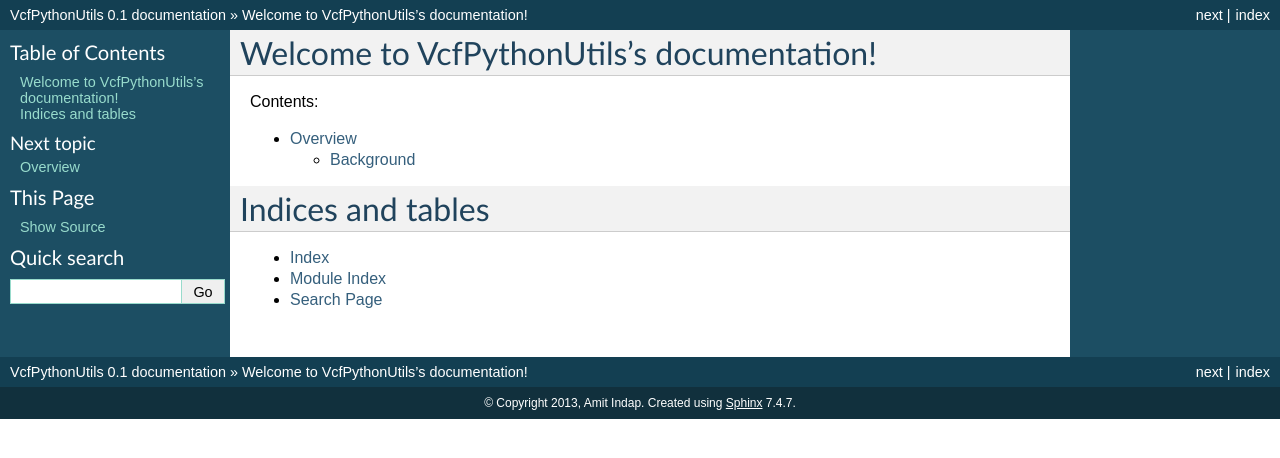
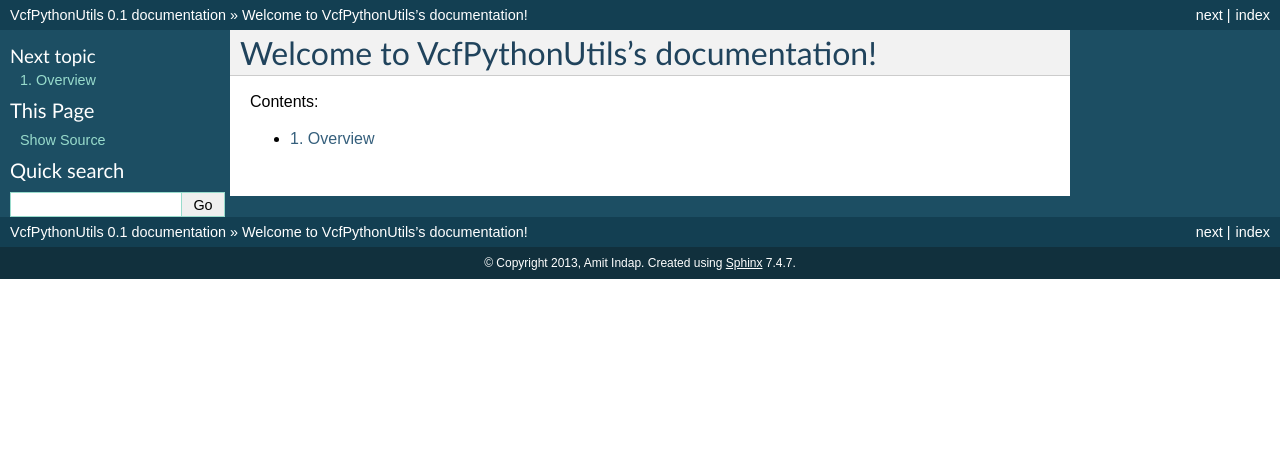
Before and after one commit to indapa/VcfPythonUtils, a Sphinx documentation site: the page built from docs/index.rst, in a window 1280 px wide. Shown: the top 458 px of the page. Built offline with Sphinx 7.4.7, drawn with Linux system fonts in a browser that asks for light colours.

Commit message:
fixed typos

```diff
--- a/docs/conf.py
+++ b/docs/conf.py
@@ -64,7 +64,7 @@
 
 # List of patterns, relative to source directory, that match files and
 # directories to ignore when looking for source files.
-#exclude_patterns = ['_build']
+exclude_patterns = ['_build']
 
 # The reST default role (used for this markup: `text`) to use for all documents.
 #default_role = None
--- a/docs/index.rst
+++ b/docs/index.rst
@@ -9,13 +9,7 @@
 Contents:
 
 .. toctree::
-   :maxdepth: 2
+   :maxdepth:	1
+   :numbered:
 
    overview
-
-Indices and tables
-==================
-
-* :ref:`genindex`
-* :ref:`modindex`
-* :ref:`search`
```
